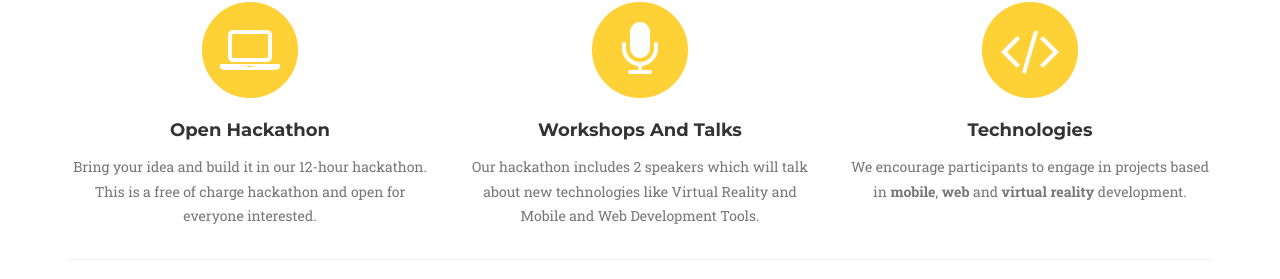
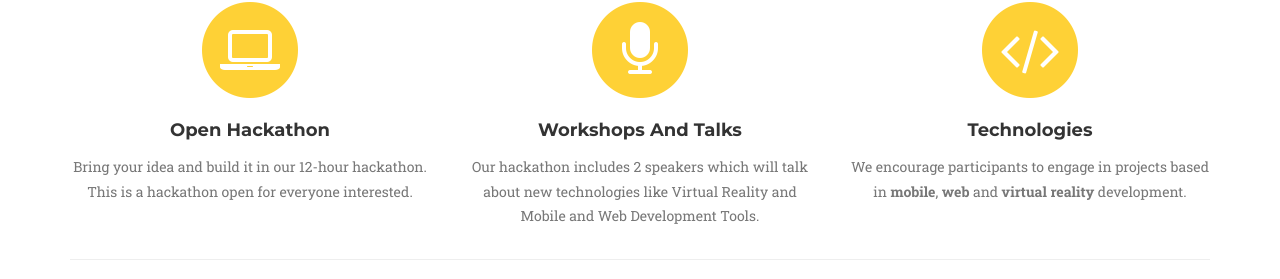
Before and after one commit to idea-platform/idea-platform.github.io, a website: page index.html in a window 1280 px wide. Shown: the part 1081-1360 px from the top of the page. Drawn offline with nearby package versions, Linux system fonts and the light colour scheme; a web font is replaced by a local one.

Commit message:
Update index.html

```diff
--- a/index.html
+++ b/index.html
@@ -102,7 +102,7 @@
                         <i class="fa fa-laptop fa-stack-1x fa-inverse"></i>
                     </span>
                     <h4 class="service-heading">Open Hackathon</h4>
-                    <p class="text-muted">Bring your idea and build it in our 12-hour hackathon. This is a free of charge hackathon and open for everyone interested.</p>
+                    <p class="text-muted">Bring your idea and build it in our 12-hour hackathon. This is a hackathon open for everyone interested.</p>
                 </div>
                 <div class="col-md-4">
                     <span class="fa-stack fa-4x">
```
